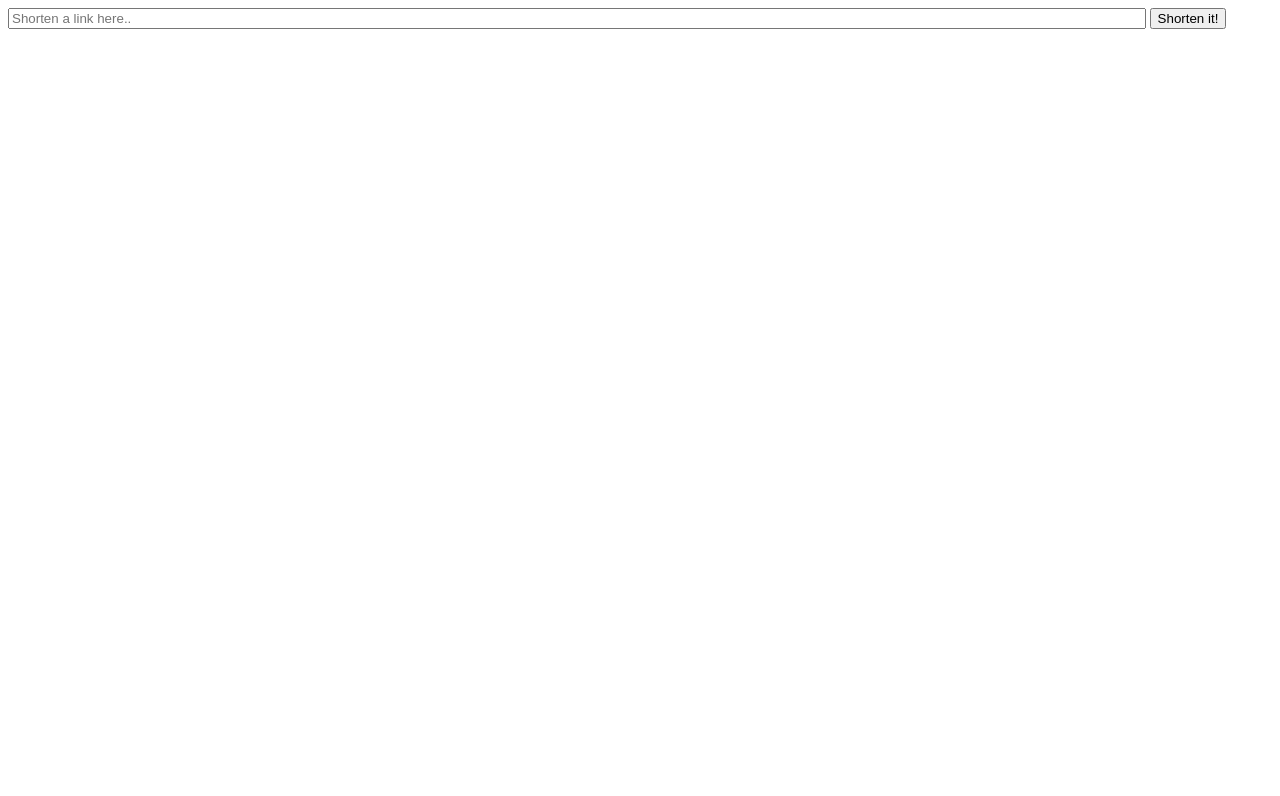
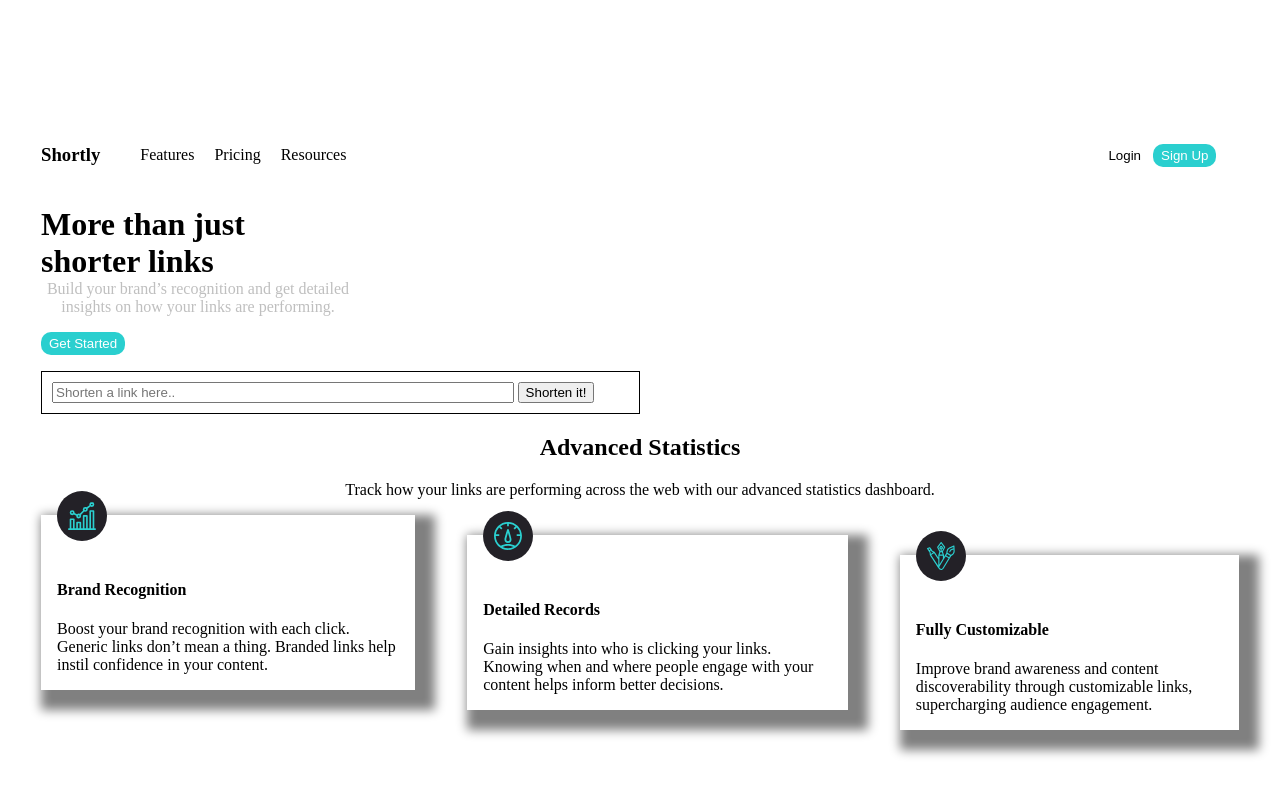
Before and after one commit to ASHWIN776/url-shortening, a plain HTML site: page index.html in a window 1280 px wide. Drawn offline with Linux system fonts and the light colour scheme.

Commit message:
Added styling

```diff
--- a/index.html
+++ b/index.html
@@ -1,5 +1,6 @@
 <!DOCTYPE html>
 <html lang="en">
+
 <head>
   <meta charset="UTF-8">
   <meta name="viewport" content="width=device-width, initial-scale=1.0">
@@ -9,13 +10,88 @@
   <title>Shortly URL shortening</title>
 
 </head>
+
 <body>
+  <div class="wrapper">
+    <div class="navigation-bar">
+      <h3>Shortly</h5>
+        <nav>
+          <div class="nav-options">
+            <ul>
+              <li>Features</li>
+              <li>Pricing</li>
+              <li>Resources
+            </ul>
+          </div>
+          <div class="buttons">
+            <button class="login">Login</button>
+            <button class="sign-up">Sign Up</button>
+          </div>
+        </nav>
+    </div>
+    <div class="heading">
+      <div class="description">
+        <h1>More than just shorter links</h1>
+        <p>
+          Build your brand’s recognition and get detailed insights
+          on how your links are performing.
+        </p>
+        <button>Get Started</button>
+      </div>
+      <div class="image">
+      </div>
+    </div>
+    <div class="form">
+      <input type="text" placeholder="Shorten a link here.." name="url">
+      <button class="submit">Shorten it!</button>
+    </div>
 
-    <form action="" id="url_form">
-      <input type="text" placeholder="Shorten a link here.." name="url">
-      <button>Shorten it!</button>
-    </form>
+    <div class="footer">
+      <h2>Advanced Statistics</h2>
+      <p> Track how your links are performing across the web with our advanced statistics dashboard.</p>
+      <div class="boxes">
+        <div class="box box-one">
+          <div class="images">
+            <img src="./images/icon-brand-recognition.svg" alt="">
+          </div>
+
+          <h4>Brand Recognition</h4>
+
+          Boost your brand recognition with each click. Generic links don’t
+          mean a thing. Branded links help instil confidence in your content.
+        </div>
+        <div class="box box-two">
+          <div class="images">
+            <img src="./images/icon-detailed-records.svg" alt="">
+          </div>
+
+
+
+          <h4>Detailed Records</h4>
+
+          Gain insights into who is clicking your links. Knowing when and where
+          people engage with your content helps inform better decisions.
+        </div>
+        <div class="box box-three">
+          <div class="images">
+            <img src="./images/icon-fully-customizable.svg" alt="">
+          </div>
+
+          <h4>Fully Customizable</h4>
+
+          Improve brand awareness and content discoverability through customizable
+          links, supercharging audience engagement.
+
+        </div>
+      </div>
+
+    </div>
+  </div>
+
+
+
 
   <script src="./script.js"></script>
 </body>
+
 </html>
--- a/script.js
+++ b/script.js
@@ -1,16 +1,24 @@
-const urlForm = document.querySelector("#url_form");
+// const urlForm = document.querySelector("#url_form");
 
-console.log(urlForm);
+// console.log(urlForm);
 
-urlForm.addEventListener("submit", function(event){
+const URL = document.querySelector("input");
 
-    event.preventDefault();
 
-    const form = event.target;
-    const url = form["url"].value;
 
-    console.log(url);
 
+const button = document.querySelector(".submit");
+
+button.addEventListener("click", function(event){
+
+    // event.preventDefault();
+
+    // const form = event.target;
+    // const url = form["url"].value;
+
+    // console.log(url);
+
+    const url = URL.value;
 
     fetch(`https://cleanuri.com/api/v1/shorten/${url}`)
     .then(function(response){
--- a/styles.css
+++ b/styles.css
@@ -2,12 +2,146 @@
     box-sizing: border-box;
 }
 
-.input {
-    border: 1px solid black;
-    padding: 16px;
-    margin: 200px;
+body {
+    display: flex;
+    justify-content: center;
+    align-items: center;
+    height: 100vh;
 }
 
-input {
-    width: 90%;
+.navigation-bar {
+    display: flex;
+    align-items: center;
 }
+
+.navigation-bar ul {
+    display: flex;
+    gap: 20px;
+}
+
+.navigation-bar li {
+    list-style-type: none;
+    cursor: pointer;;
+}
+
+.navigation-bar li:hover {
+    list-style-type: none;
+    cursor: pointer;
+    font-weight: bold;
+}
+
+.navigation-bar nav {
+    display: flex;
+    align-items: center;
+    gap: 754px;
+}
+
+.login {
+    border: none;
+    cursor: pointer;
+    padding: 4px 8px;
+    border-radius: 10px;
+    background-color: white;
+}
+
+.sign-up {
+    border: none;
+    background-color: hsl(180, 66%, 49%);
+    color: white;
+    padding: 4px 8px;
+    border-radius: 10px;
+    cursor: pointer;
+}
+
+.sign-up:hover {
+    background-color: rgb(100, 207, 207);
+}
+
+.heading {
+    display: flex;
+}
+
+h1 {
+    width: 216px;
+    margin-bottom: 0px;
+}
+
+.description p {
+    width: 314px;
+    margin-top: 0px;
+    color: hsl(0, 0%, 75%);
+}
+
+.description button {
+    border: none;
+    background-color: hsl(180, 66%, 49%);
+    color: white;
+    padding: 4px 8px;
+    border-radius: 10px;
+    cursor: pointer;
+    margin-bottom: 16px;
+}
+
+.description button:hover {
+    background-color: rgb(100, 207, 207);
+}
+
+.form {
+    border: 1px solid black;
+    padding: 10px;
+    width: 50%;
+}
+
+.form input {
+    width: 80%;
+}
+
+.wrapper {
+    margin: 33px;
+}
+
+.box {
+    border: none;
+    padding: 16px;
+    box-shadow: 10px 10px 10px 10px grey;
+}
+
+.boxes {
+    display: flex;
+    column-gap: 52px;
+}
+
+.footer h2, p {
+    text-align: center;
+}
+
+.box-two {
+    position: relative;
+    top: 20px;
+}
+
+.box-three {
+    position: relative;
+    top: 40px;
+}
+
+.footer img {
+    width: 36px;
+    padding: 4px;
+}
+
+.images {
+    border-radius: 50%;
+    background-color: hsl(260, 8%, 14%);
+    position: relative;
+    bottom: 40px;
+    width: 50px;
+    height: 50px;
+    display: flex;
+    justify-content: center;
+    align-items: center;
+}
+
+h4 {
+    margin-top: 0px;
+}
```
